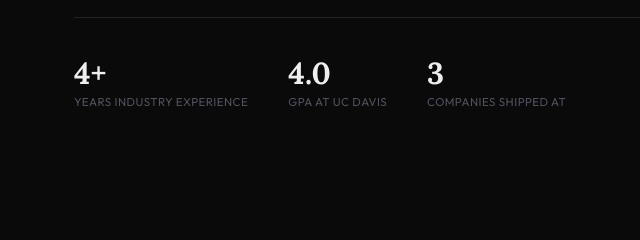
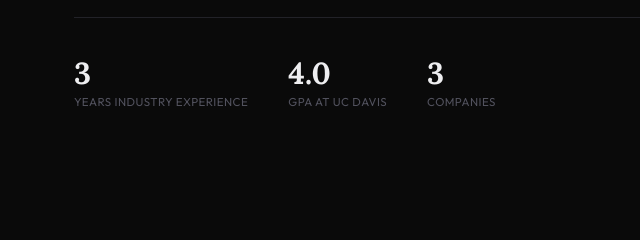
Before and after one commit to VrushaliHarane/VrushaliHarane.github.io, a plain HTML site: page index.html in a window 1280 px wide. Shown: the part 529-769 px from the top of the page, 36-676 px from the left. Drawn offline with Linux system fonts and the light colour scheme.

Commit message:
Update index.html

```diff
--- a/index.html
+++ b/index.html
@@ -500,9 +500,9 @@
         <a href="#experience" class="btn-sec">View my work</a>
       </div>
       <div class="hero-stats">
-        <div><div class="stat-n">4+</div><div class="stat-l">Years industry experience</div></div>
+        <div><div class="stat-n">3</div><div class="stat-l">Years industry experience</div></div>
         <div><div class="stat-n">4.0</div><div class="stat-l">GPA at UC Davis</div></div>
-        <div><div class="stat-n">3</div><div class="stat-l">Companies shipped at</div></div>
+        <div><div class="stat-n">3</div><div class="stat-l">Companies</div></div>
       </div>
     </div>
 
```
